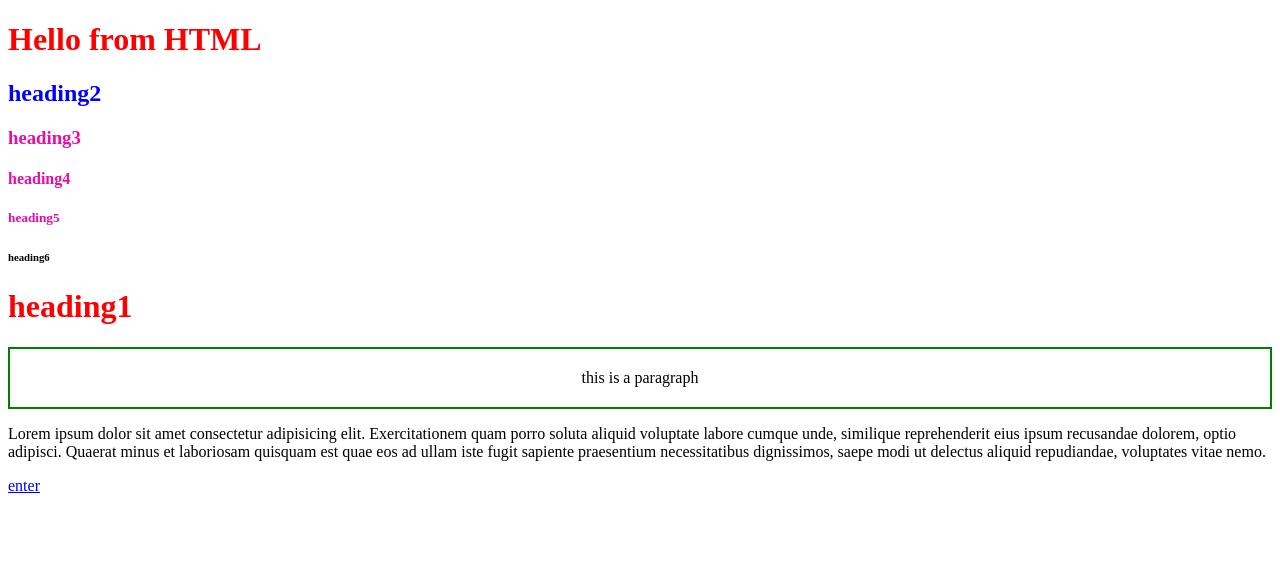
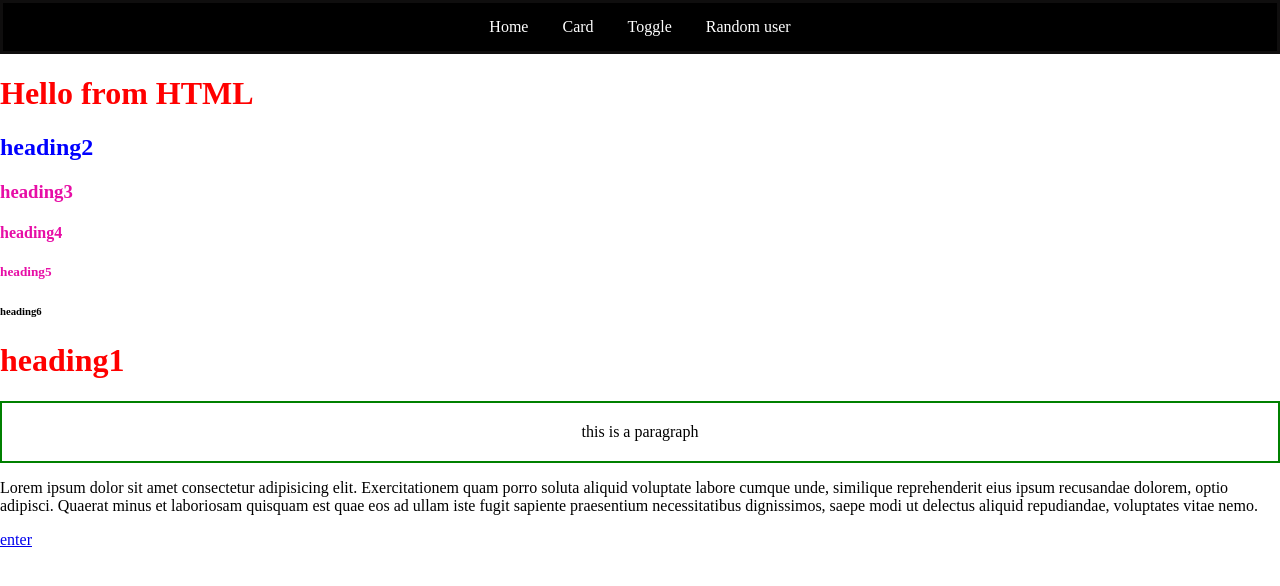
Before and after one commit to Ramya24wh1a05a2/auto-sugggest, a website: page frontend/index.html in a window 1280 px wide. Drawn offline with Linux system fonts and the light colour scheme.

Commit message:
navbar created

```diff
--- a/frontend/css/index.css
+++ b/frontend/css/index.css
@@ -14,3 +14,25 @@
     text-align: center;
     border-color:green;
 }
+.navbar{
+    border: 3px;
+    border-style: solid;
+    padding:15px;
+    border-color:rgb(15, 14, 14);
+    background-color: black;
+    text-align: center;
+
+}
+.navbar a{
+    color:white;
+    padding:15px;
+    text-decoration: none;
+}
+
+.navbar a:hover{
+    background-color: rgb(9, 66, 224);
+    color:red;
+}
+body{
+    margin:0px;
+}
--- a/frontend/index.html
+++ b/frontend/index.html
@@ -7,6 +7,14 @@
     <link rel="stylesheet" href="css/index.css">
 </head>
 <body>
+
+    <div class="navbar">
+        <a href="">Home</a>
+        <a href="">Card</a>
+        <a href="">Toggle</a>
+        <a href="">Random user</a>
+    </div>
+
     <h1>Hello from HTML</h1>
     <h2 id="heading2">heading2</h2>
 
```
